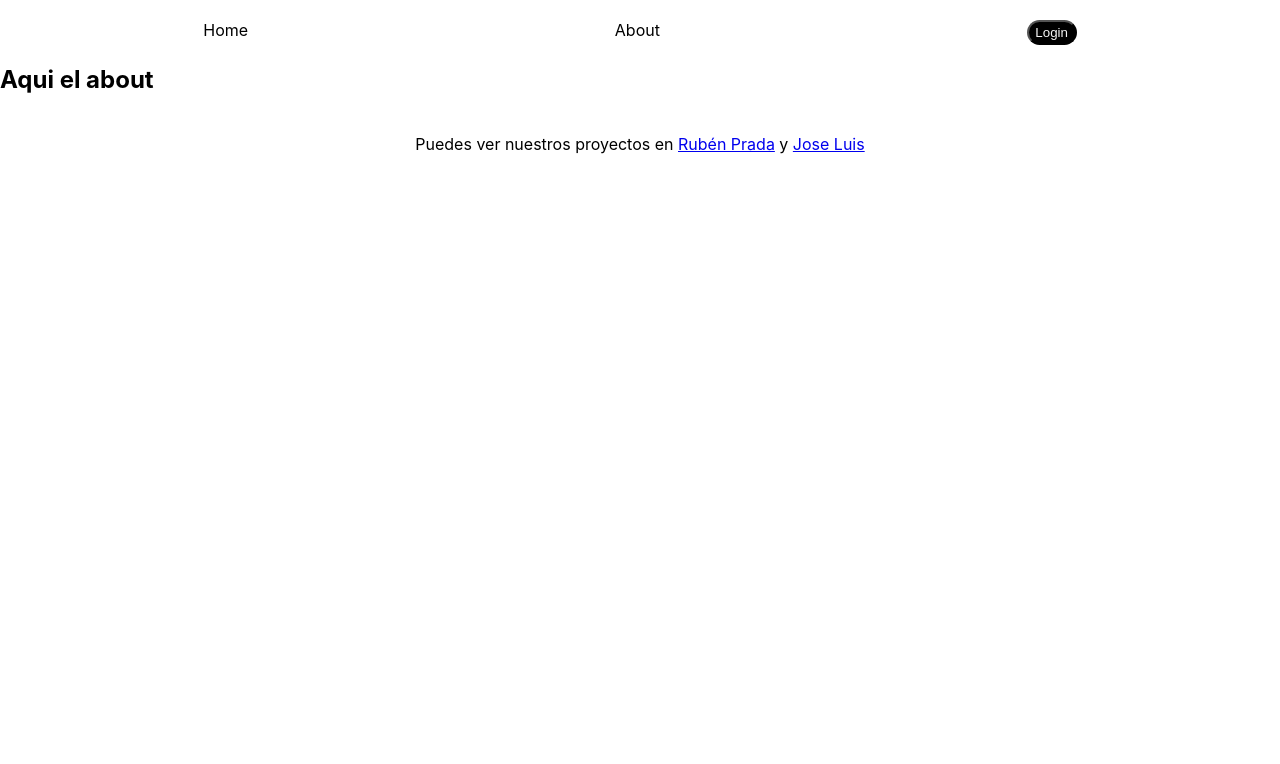
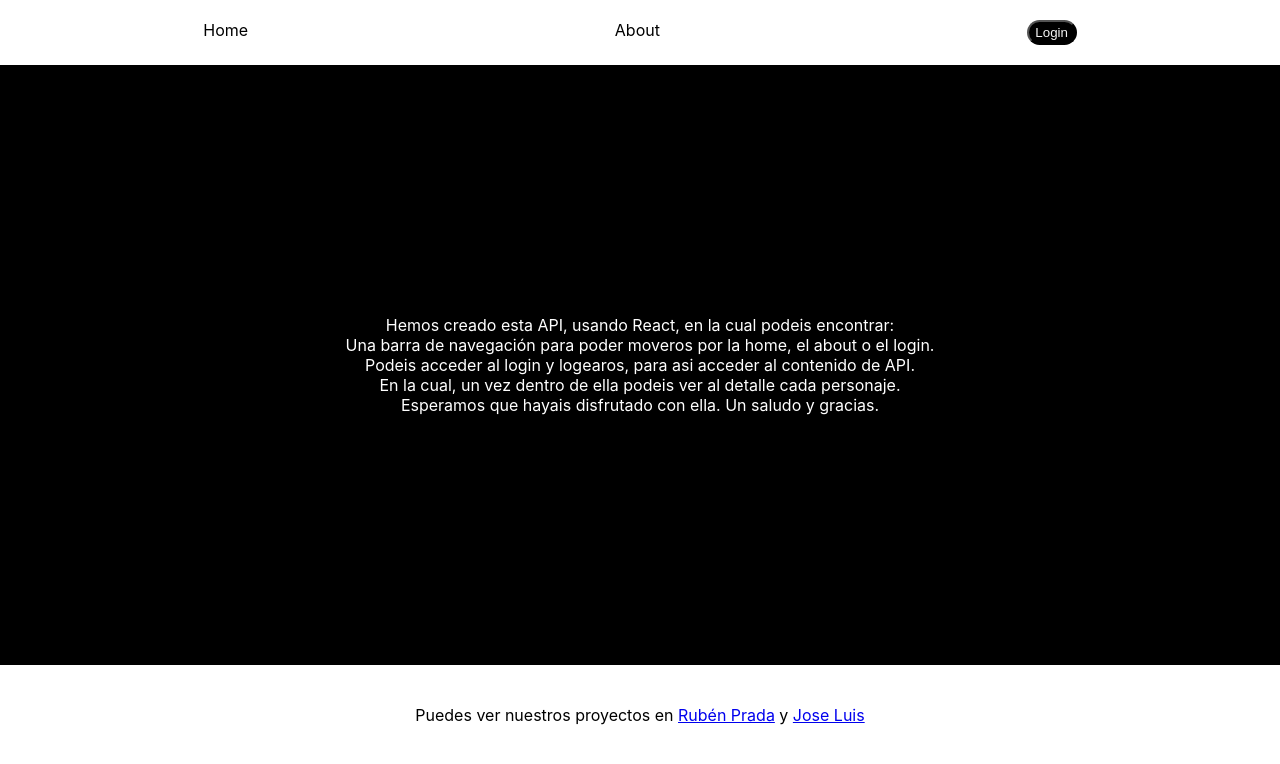
Before and after one commit to Rubenprada/RICKANDMORTY-API-REACT, a React (Create React App) app: page /about in a window 1280 px wide. Shown: the top 764 px of the page. Built offline with nearby package versions, Linux system fonts and the light colour scheme.

Commit message:
FEAT: some changes on component About, and some styles

```diff
--- a/src/components/CallToApi/CallToApi.js
+++ b/src/components/CallToApi/CallToApi.js
@@ -3,7 +3,8 @@ import './CallToApi.scss';
 
 import Character   from '../Characters/Characters';
 import Buscador from '../Search/Search';
-import DetailView from '../detailView/DetailView';
+
+
 
 function CallApi(){
 	let urlCharacters = `https://rickandmortyapi.com/api/character/`;
@@ -35,6 +36,7 @@ function CallApi(){
 		setPage(page + 1);
 		scroll();
 	};
+
 
 	const prevPage = () => {
 		if (characters.info.prev != null) {
--- a/src/components/Characters/Characters.js
+++ b/src/components/Characters/Characters.js
@@ -5,14 +5,11 @@ import Paginations from "../Paginations/Paginations";
 
 
 import { Link } from "react-router-dom";
-import { useState } from "react";
+
 
 const Characters = (props) => {
-  console.log(props)
+
   const { character, info } = props.character;
-  let page = props.page;
-  console.log(page)
-
 
   const statusCharacter = (status) => {
     if (status === "Alive") {
@@ -34,8 +31,8 @@ const Characters = (props) => {
           <div className="characters">
             {character.map((character, index) => (
 
-              <div className="character" key={index} id={index} page={page}>
-                <Link to={`/api/${index}${page}`}>
+              <div className="character" key={index} id={index} >
+                <Link to={`/api/${index+1}`}>
 
                 <div className="image">
                   <img className="img" src={character.image} alt={character.name} />
--- a/src/components/about/About.js
+++ b/src/components/about/About.js
@@ -1,6 +1,14 @@
+import './about.scss'
 function About () {
     return (
-        <h2>Aqui el about</h2>
+        <div className="about__div">
+            <p className="div__p"> Hemos creado esta API, usando React, en la cual podeis encontrar: <br />
+            Una barra de navegación para poder moveros por la home, el about o el login. <br />
+            Podeis acceder al login y logearos, para asi acceder al contenido de API. <br />
+            En la cual, un vez dentro de ella podeis ver al detalle cada personaje. <br />
+            Esperamos que hayais disfrutado con ella. Un saludo y gracias.</p>
+
+        </div>
     )
 }
 
--- /dev/null
+++ b/src/components/about/about.scss
@@ -0,0 +1,9 @@
+.about__div{
+    display: flex;
+    justify-content: center;
+    text-align: center;
+    align-items: center;
+    color: white;
+    background-color: black;
+    height: 600px;
+}
--- a/src/components/detailView/DetailView.js
+++ b/src/components/detailView/DetailView.js
@@ -3,21 +3,20 @@ import { useParams } from "react-router-dom";
 import { Link } from "react-router-dom";
 
 const DetailView = () => {
-  //queda por arreglar el enrutado dinamico que hay en character y aqui
-  const { id, page} = useParams();
 
-
+  let { id } = useParams();
+  console.log(id)
 
   let [person, setPerson] = useState([]);
 
 
-  let api = `https://rickandmortyapi.com/api/character/${id}`;
 
+  let api = `https://rickandmortyapi.com/api/character/${id}`
   useEffect(() => {
     (async function () {
       let data = await fetch(api).then((res) => res.json());
       setPerson(data);
-      console.log(data)
+
     })();
   }, [api]);
   return (
```
